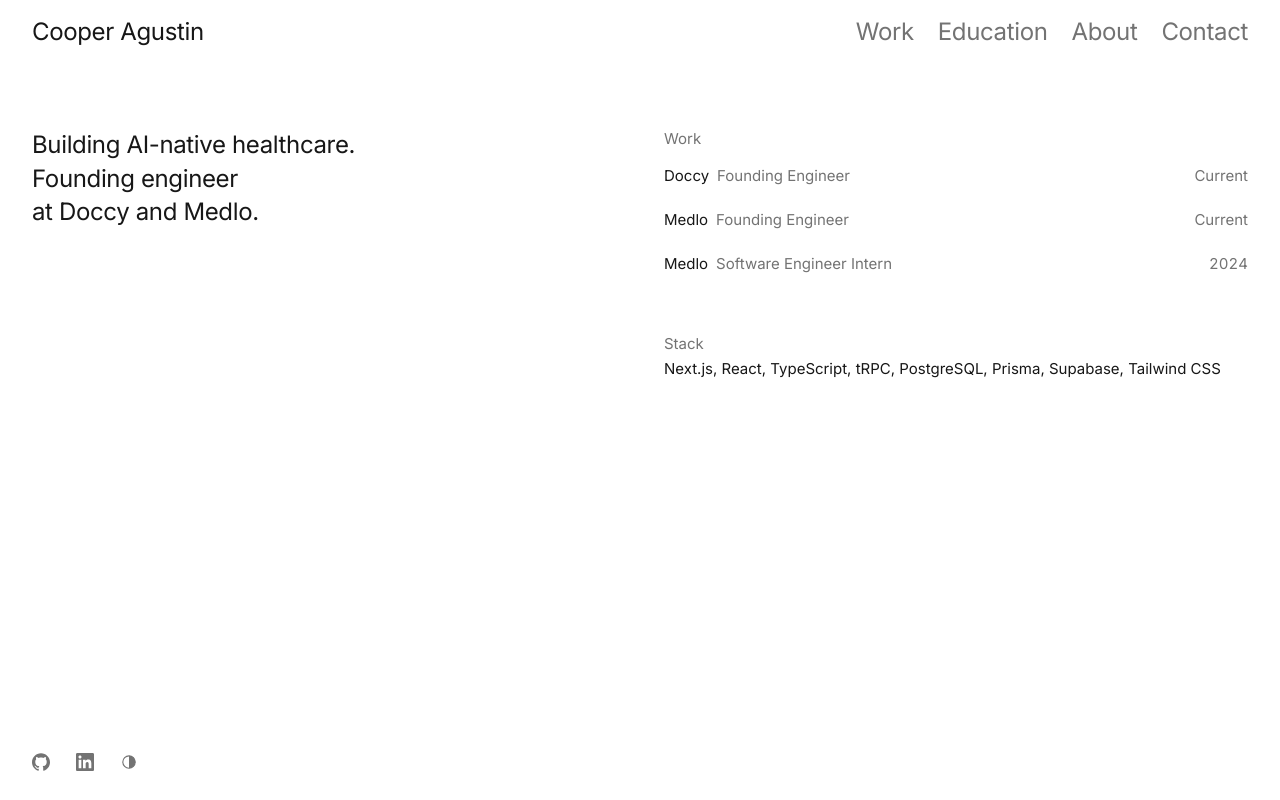
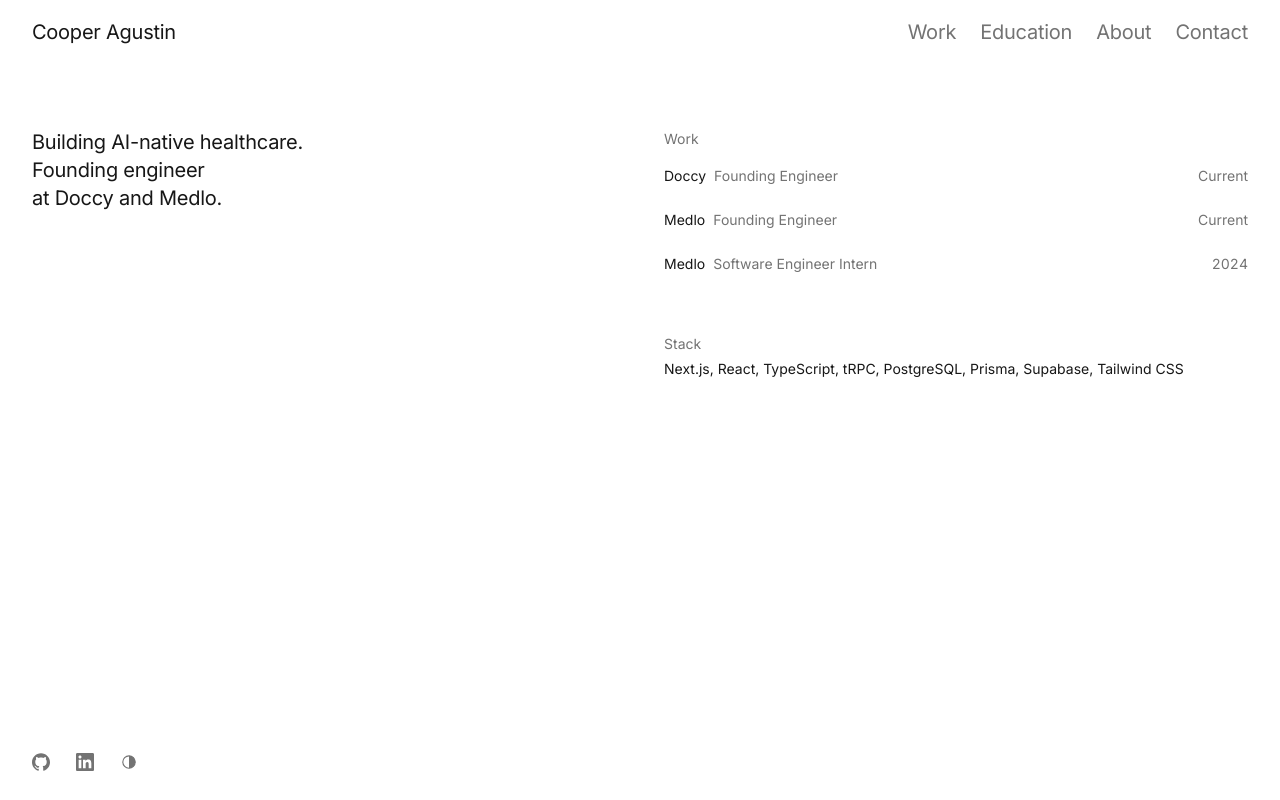
Before and after one commit to Spudgee/portfolio, a Next.js app: page / in a window 1280 px wide. Built offline with nearby package versions, Linux system fonts and the light colour scheme.

Commit message:
Two text sizes (14 and 20px) and the page snaps one screen at a time, vertically

```diff
--- a/app/globals.css
+++ b/app/globals.css
@@ -39,16 +39,35 @@
 	--font-sans:
 		var(--font-inter), "Helvetica Neue", Helvetica, Arial, sans-serif;
 
-	/* Two sizes, nothing else. Inter switches to its Display cut on its own above ~20px (optical size axis). */
+	/* Two sizes, nothing else: body for everything, lead for each section's opening line. */
 	--text-*: initial;
-	--text-body: 0.9375rem;
-	--text-body--line-height: 1.4;
-	--text-lead: 1.5rem;
+	--text-body: 0.875rem;
+	--text-body--line-height: 1.5;
+	--text-lead: 1.25rem;
 	--text-lead--line-height: 1.4;
-	--text-lead--letter-spacing: -0.015em;
+	--text-lead--letter-spacing: -0.012em;
 }
 
 @layer base {
+	/* The page is a vertical carousel: each section fills the screen and a scroll snaps to the next.
+	   On phones the sticky bar is 3.5rem tall, so sections snap just below it. */
+	html {
+		scroll-snap-type: y mandatory;
+		scroll-padding-top: 3.5rem;
+	}
+
+	@media (width >= 48rem) {
+		html {
+			scroll-padding-top: 0;
+		}
+	}
+
+	@media (prefers-reduced-motion: no-preference) {
+		html {
+			scroll-behavior: smooth;
+		}
+	}
+
 	body {
 		@apply bg-paper font-sans text-body text-ink antialiased;
 	}
```
